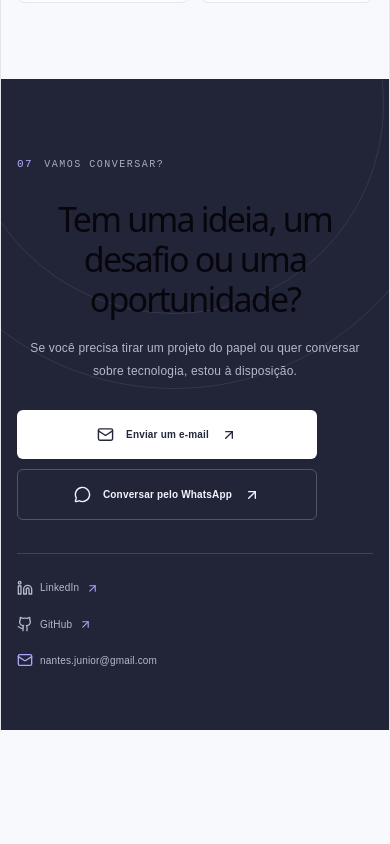
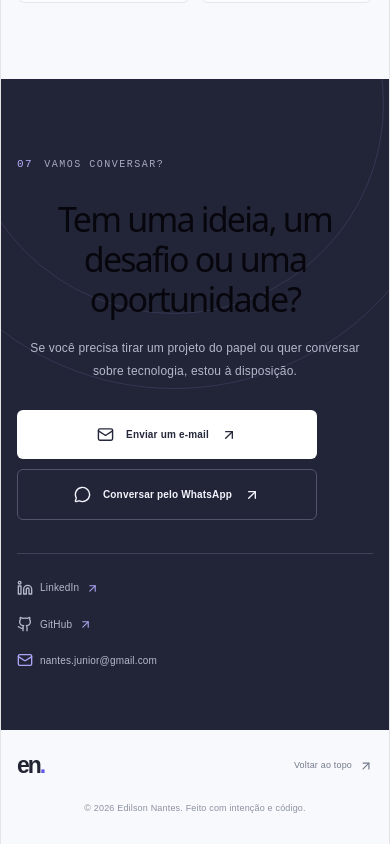
Before and after one commit to edilson-nantes/portifolio-edilson, a React (Vite) app: page / in a window 390 px wide. Shown: the part 6989-7833 px from the top of the page. Before the commit the page ends 7719 px from the top, so only its background shows below. Built offline with nearby package versions, Linux system fonts and the light colour scheme.

Commit message:
feat: Creation of the Footer, with the necessary styles and content

```diff
--- a/src/App.css
+++ b/src/App.css
@@ -1038,6 +1038,31 @@ h1 span{color:var(--accent)}
 .social-links a svg:last-child{color:#aaa4f4}
 
 /* ========================================
+   Footer
+======================================== */
+.footer{
+  min-height:86px;
+  display:flex;
+  align-items:center;
+  justify-content:space-between;
+  gap:20px
+}
+.footer-wordmark .wordmark-mark{font-size:23px}
+.footer-wordmark .wordmark-label{font-size:9px}
+.footer-note{
+  font-size:10px;
+  color:#8c92a2
+}
+.back-top{
+  display:flex;
+  align-items:center;
+  gap:7px;
+  font-size:10px;
+  color:#747b8d;
+  transition:color .2s
+}
+
+/* ========================================
    Media Queries
 ======================================== */
 @media(min-width: 1400px){
@@ -1284,6 +1309,18 @@ h1 span{color:var(--accent)}
     gap:15px 20px;
     margin-top:33px
   }
+
+  .footer{
+    padding-block:24px;
+    min-height:auto;
+    flex-wrap:wrap
+  }
+  .footer-note{
+    order:3;
+    width:100%;
+    font-size:9px
+  }
+  .back-top{font-size:9px}
 }
 
 @media(max-width: 400px){
@@ -1326,4 +1363,13 @@ h1 span{color:var(--accent)}
     flex-direction:column;
     max-width:300px
   }
+
+  @media(prefers-reduced-motion:reduce){
+    *,*::before,*::after{
+      scroll-behavior:auto!important;
+      transition:none!important;
+      animation:none!important
+    }
+  }
+
 }
--- a/src/App.jsx
+++ b/src/App.jsx
@@ -245,7 +245,14 @@ function App() {
         </section>
       </main>
 
-      <footer></footer>
+      <footer className="footer section-wrap">
+        <a className="wordmark footer-wordmark" href="#home">
+          <span className="wordmark-mark">en<span>.</span></span>
+          <span className="wordmark-label">EDILSON NANTES</span>
+        </a>
+        <span className="footer-note">© {new Date().getFullYear()} Edilson Nantes. {text.footer}</span>
+        <a href="#home" className="back-top">{text.backTop}<ArrowUpRight size={14} /></a>
+      </footer>
     </div>
   );
 }
--- a/src/data/content.jsx
+++ b/src/data/content.jsx
@@ -74,6 +74,11 @@ export const content = {
     contactText: 'Se você precisa tirar um projeto do papel ou quer conversar sobre tecnologia, estou à disposição.',
     emailLabel: 'Enviar um e-mail',
     whatsappLabel: 'Conversar pelo WhatsApp',
+    footer: 'Feito com intenção e código.',
+    backTop: 'Voltar ao topo',
+    menuLabel: 'Abrir menu',
+    closeLabel: 'Fechar menu',
+    languageLabel: 'EN',
   },
   en: {
     nav: [
@@ -150,5 +155,10 @@ export const content = {
     contactText: "If you'd like to bring a project to life or talk about technology, I'd be happy to connect.",
     emailLabel: 'Send an email',
     whatsappLabel: 'Chat on WhatsApp',
+    footer: 'Made with intention and code.',
+    backTop: 'Back to top',
+    menuLabel: 'Open menu',
+    closeLabel: 'Close menu',
+    languageLabel: 'PT',
   },
 };
```
